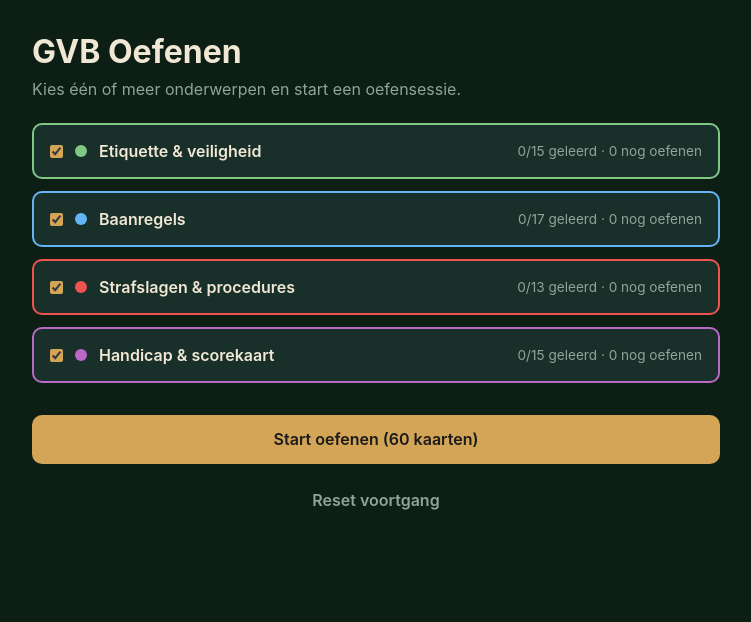
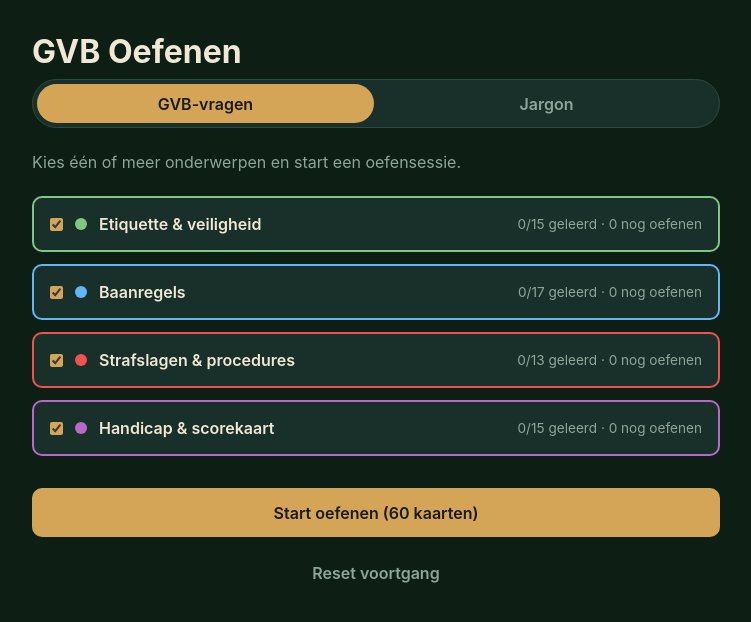
Before and after one commit to fabdrol/golfregels-flashcards, a React (Vite) app: page / in a window 1280 px wide. Shown: the top 622 px of the page, without its empty margins (264-1015 px from the left). Built offline with nearby package versions, Linux system fonts and the light colour scheme.

Commit message:
feat(home): voeg jargon-modus toe met segmented control
App houdt nu twee onafhankelijke voortgangs-stores aan
(gvb / jargon) en switcht via een tabbed control bovenaan
het home-scherm tussen de twee dekken. Study- en Done-flow
zijn ongewijzigd en werken voor beide modi.

```diff
--- a/src/App.css
+++ b/src/App.css
@@ -269,3 +269,36 @@ body {
   color: var(--text-muted);
   margin-top: 0.25rem;
 }
+
+/* ─── Mode switch ──────────────────────────────────────── */
+.mode-switch {
+  display: flex;
+  gap: 0.25rem;
+  padding: 0.25rem;
+  margin: 0 0 1.5rem;
+  background: var(--surface);
+  border: 1px solid var(--border);
+  border-radius: 999px;
+}
+.mode-switch__btn {
+  flex: 1;
+  padding: 0.6rem 1rem;
+  border: none;
+  border-radius: 999px;
+  background: transparent;
+  color: var(--text-muted);
+  font: inherit;
+  font-weight: 600;
+  cursor: pointer;
+  transition: background 0.15s ease, color 0.15s ease;
+}
+.mode-switch__btn:hover {
+  color: var(--text);
+}
+.mode-switch__btn--active {
+  background: var(--accent);
+  color: var(--warning-text);
+}
+.mode-switch__btn--active:hover {
+  color: var(--warning-text);
+}
--- a/src/App.jsx
+++ b/src/App.jsx
@@ -1,5 +1,6 @@
 import { useState } from 'react';
 import { flashcards, topics } from './data/flashcards.js';
+import { jargonCards, jargonTopics } from './data/jargon.js';
 import { useProgress } from './hooks/useProgress.js';
 import Home from './components/Home.jsx';
 import Study from './components/Study.jsx';
@@ -14,28 +15,51 @@ function shuffle(arr) {
   return out;
 }
 
+const MODES = {
+  gvb: {
+    label: 'GVB-vragen',
+    cards: flashcards,
+    topics: topics,
+    storageKey: 'golfregels.progress.v1',
+  },
+  jargon: {
+    label: 'Jargon',
+    cards: jargonCards,
+    topics: jargonTopics,
+    storageKey: 'golfregels.jargon.v1',
+  },
+};
+
 export default function App() {
   const [view, setView] = useState('home');
-  const [selectedTopics, setSelectedTopics] = useState(
-    () => new Set(Object.keys(topics))
-  );
+  const [mode, setMode] = useState('gvb');
+  const [selectedTopics, setSelectedTopics] = useState(() => ({
+    gvb: new Set(Object.keys(topics)),
+    jargon: new Set(Object.keys(jargonTopics)),
+  }));
   const [pool, setPool] = useState([]);
   const [doneStats, setDoneStats] = useState({ learned: 0, practice: 0 });
 
-  const { progress, mark, reset, storageAvailable } = useProgress('golfregels.progress.v1');
+  const gvbProgress = useProgress(MODES.gvb.storageKey);
+  const jargonProgress = useProgress(MODES.jargon.storageKey);
+  const progressByMode = { gvb: gvbProgress, jargon: jargonProgress };
+
+  const activeMode = MODES[mode];
+  const activeProgress = progressByMode[mode];
+  const activeSelected = selectedTopics[mode];
 
   const toggleTopic = (id) => {
     setSelectedTopics((prev) => {
-      const next = new Set(prev);
+      const next = new Set(prev[mode]);
       if (next.has(id)) next.delete(id);
       else next.add(id);
-      return next;
+      return { ...prev, [mode]: next };
     });
   };
 
   const startSession = () => {
-    const ids = flashcards
-      .filter((c) => selectedTopics.has(c.topic))
+    const ids = activeMode.cards
+      .filter((c) => activeSelected.has(c.topic))
       .map((c) => c.id);
     if (ids.length === 0) return;
     setPool(shuffle(ids));
@@ -43,8 +67,8 @@ export default function App() {
   };
 
   const startPracticeAgain = () => {
-    const practiceIds = Object.keys(progress).filter(
-      (id) => progress[id] === 'practice'
+    const practiceIds = Object.keys(activeProgress.progress).filter(
+      (id) => activeProgress.progress[id] === 'practice'
     );
     if (practiceIds.length === 0) return;
     setPool(shuffle(practiceIds));
@@ -58,25 +82,32 @@ export default function App() {
 
   const goHome = () => setView('home');
 
-  const hasPractice = Object.values(progress).some((s) => s === 'practice');
+  const hasPractice = Object.values(activeProgress.progress).some(
+    (s) => s === 'practice'
+  );
 
   return (
     <div className="app">
       {view === 'home' && (
         <Home
-          selectedTopics={selectedTopics}
+          mode={mode}
+          onModeChange={setMode}
+          modes={MODES}
+          topics={activeMode.topics}
+          cards={activeMode.cards}
+          selectedTopics={activeSelected}
           onToggleTopic={toggleTopic}
           onStart={startSession}
-          progress={progress}
-          onReset={reset}
-          storageAvailable={storageAvailable}
+          progress={activeProgress.progress}
+          onReset={activeProgress.reset}
+          storageAvailable={activeProgress.storageAvailable}
         />
       )}
       {view === 'study' && (
         <Study
           pool={pool}
-          cards={flashcards}
-          onMark={mark}
+          cards={activeMode.cards}
+          onMark={activeProgress.mark}
           onExit={goHome}
           onComplete={completeSession}
         />
--- a/src/components/Home.jsx
+++ b/src/components/Home.jsx
@@ -1,6 +1,9 @@
-import { topics, flashcards } from '../data/flashcards.js';
-
 export default function Home({
+  mode,
+  onModeChange,
+  modes,
+  topics,
+  cards,
   selectedTopics,
   onToggleTopic,
   onStart,
@@ -11,26 +14,43 @@ export default function Home({
   const topicIds = Object.keys(topics);
 
   const stats = topicIds.reduce((acc, id) => {
-    const cards = flashcards.filter((c) => c.topic === id);
-    const known = cards.filter((c) => progress[c.id] === 'known').length;
-    const practice = cards.filter((c) => progress[c.id] === 'practice').length;
-    acc[id] = { total: cards.length, known, practice };
+    const topicCards = cards.filter((c) => c.topic === id);
+    const known = topicCards.filter((c) => progress[c.id] === 'known').length;
+    const practice = topicCards.filter((c) => progress[c.id] === 'practice').length;
+    acc[id] = { total: topicCards.length, known, practice };
     return acc;
   }, {});
 
-  const selectedCount = flashcards.filter((c) =>
-    selectedTopics.has(c.topic)
-  ).length;
+  const selectedCount = cards.filter((c) => selectedTopics.has(c.topic)).length;
 
   const handleReset = () => {
-    if (window.confirm('Weet je zeker dat je alle voortgang wilt wissen?')) {
+    const label = modes[mode].label;
+    if (window.confirm(`Weet je zeker dat je alle voortgang van "${label}" wilt wissen?`)) {
       onReset();
     }
   };
 
+  const modeIds = Object.keys(modes);
+
   return (
     <div className="home">
       <h1>GVB Oefenen</h1>
+
+      <div className="mode-switch" role="tablist" aria-label="Studie-modus">
+        {modeIds.map((id) => (
+          <button
+            key={id}
+            type="button"
+            role="tab"
+            aria-selected={mode === id}
+            className={`mode-switch__btn ${mode === id ? 'mode-switch__btn--active' : ''}`}
+            onClick={() => onModeChange(id)}
+          >
+            {modes[id].label}
+          </button>
+        ))}
+      </div>
+
       <p className="home__intro">
         Kies één of meer onderwerpen en start een oefensessie.
       </p>
```
